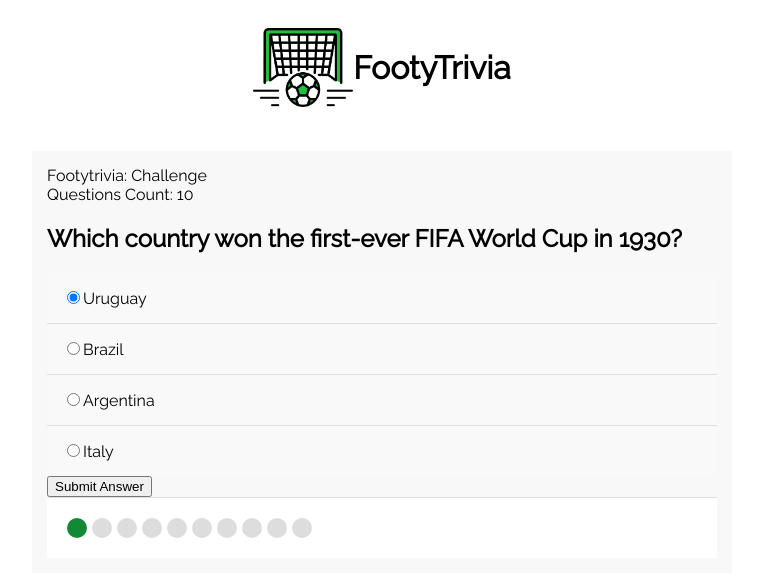
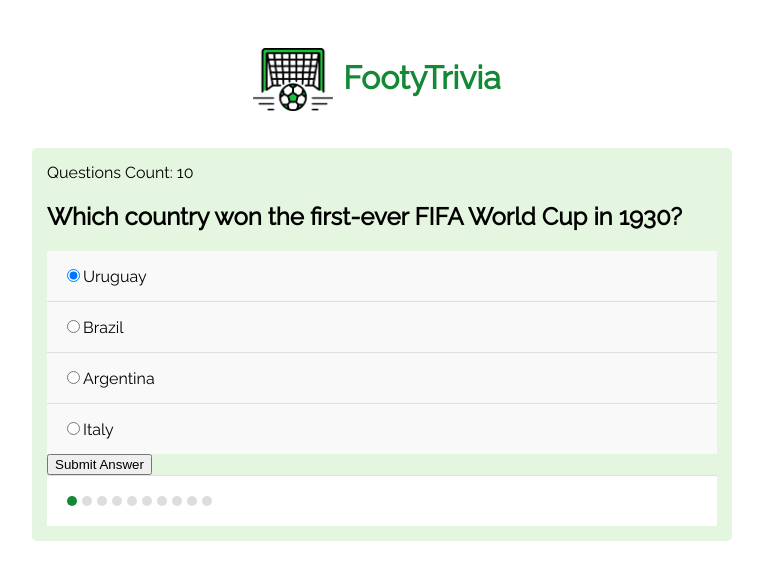
Before and after one commit to ibra8080/FootyTrivia-Challenge, a plain HTML site: page index.html in a window 1280 px wide. Shown: the whole page, without its empty margins (258-1021 px from the left). Drawn offline with Linux system fonts and the light colour scheme.

Commit message:
Style bullets size

```diff
--- a/assets/css/style.css
+++ b/assets/css/style.css
@@ -6,7 +6,8 @@
 
   }
   #logo-icon {
-    width: 100px;
+    width: 80px;
+    margin-top: 20px;
   }
   header {
     margin: auto;
@@ -16,17 +17,23 @@
     padding: 20px;
   }
 
-  .logo-div .logo-typo {
+  .logo-typo h1 {
+    font-size: 300%;
+    text-align: center;
+  }
+  .logo-text {
     padding: 10px;
-    gap: 10px;
+    color: #138935;
   }
 
+
   .quiz-app {
-    margin: 20px auto;
+    margin: auto;
     width: 700px;
-    max-width: 80%;
-    background-color: #f8f8f8;
+    max-width: 90%;
+    background-color: #e4f6df;
     padding: 15px;
+    border-radius: 5px;
   }
   .quiz-app .quiz-info {
     display: flex;
@@ -61,8 +68,8 @@
   }
 
   #bullets-span span {
-    width: 20px;
-    height: 20px;
+    width: 10px;
+    height: 10px;
     background-color: #ddd;
     margin-right: 5px;
     border-radius: 50%;
--- a/index.html
+++ b/index.html
@@ -15,11 +15,10 @@
 <body>
     <header>
         <div class="logo-div"><img src="assets/images/7588196.png" alt="footy-Trivia-logo" id="logo-icon"></div>
-        <div class="logo-typo"><h1>FootyTrivia</h1></div>
+        <div class="logo-text"><h1>FootyTrivia</h1></div>
     </header>
     <div class="quiz-app">
         <div class="quiz-data">
-            <div class="category">Footytrivia: <span>Challenge</span></div>
             <div class="count">Questions Count: <span></span></div>
 
         </div>
```
